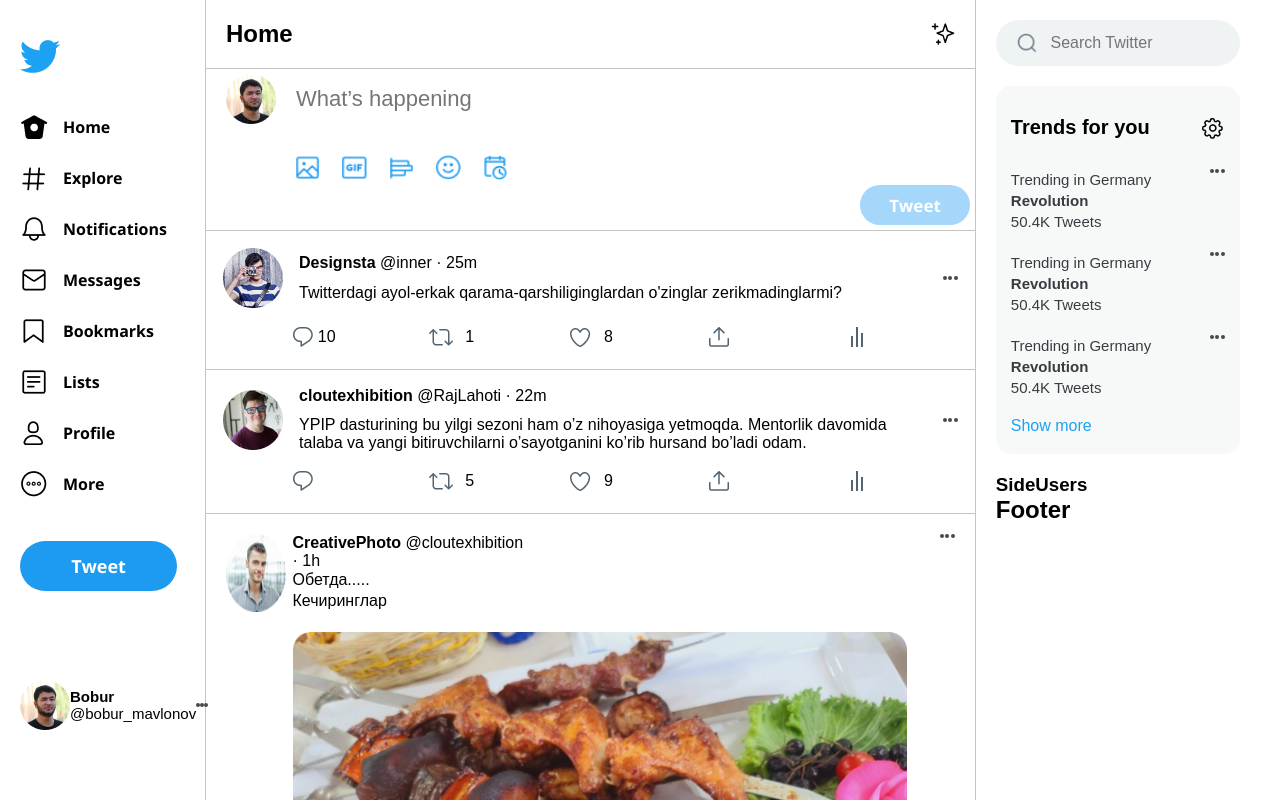
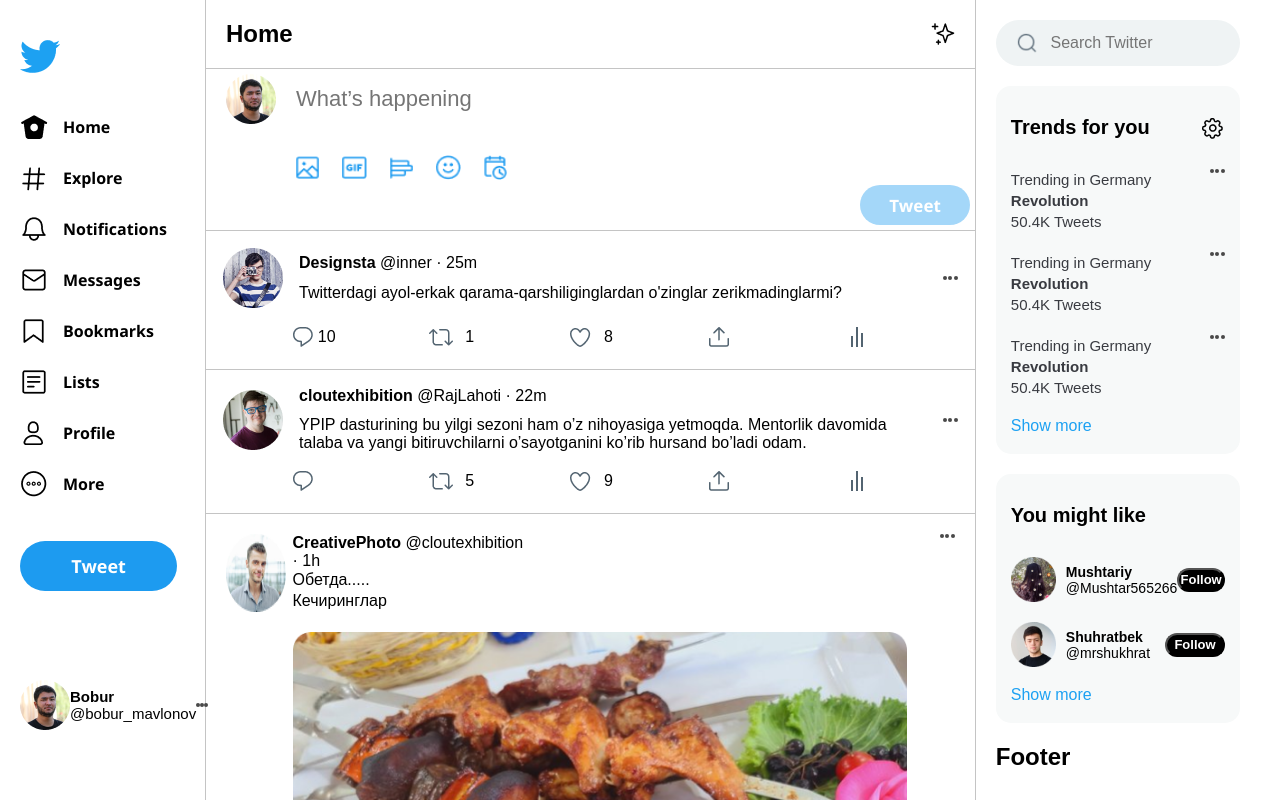
Before and after one commit to bboisxonov/Twitter, a React (Create React App) app: page / in a window 1280 px wide. Shown: the top 800 px of the page. Built offline with nearby package versions, Linux system fonts and the light colour scheme.

Commit message:
user bar was added

```diff
--- a/src/Components/Trends/SideUsers/sideusers.css
+++ b/src/Components/Trends/SideUsers/sideusers.css
@@ -0,0 +1,46 @@
+.bar {
+  width: 100%;
+}
+.trendbar {
+  margin: 20px 0;
+  width: 100%;
+  border-radius: 15px;
+  background: #f7f9f9;
+  padding: 10px 15px;
+}
+.bar-user-item {
+  list-style: none;
+  display: flex;
+  align-items: center;
+  margin: 20px 0;
+}
+.bar-title {
+  color: #000;
+  font-size: 20px;
+  font-weight: 700;
+  margin-bottom: 10px;
+}
+.show-more {
+  color: #1da1f2;
+  font-size: 16px;
+  font-weight: 400;
+  line-height: 100%; /* 18px */
+  margin: 10px 0;
+}
+.bar-users {
+  color: #000;
+  font-size: 14px;
+  font-weight: 400;
+  margin-left: 10px;
+}
+.follow-btn {
+  margin-left: auto;
+  width: 60px;
+  height: 24px;
+  border-radius: 50px;
+  background: #000;
+  color: #fff;
+  font-size: 13px;
+  font-weight: 700;
+  line-height: 100%; /* 18px */
+}
--- a/src/Components/Trends/SideUsers/sideusers.jsx
+++ b/src/Components/Trends/SideUsers/sideusers.jsx
@@ -3,11 +3,36 @@
 import "./sideusers.css"
 
 function SideUsers(){
-    return (
-    <section>
-        <h1>SideUsers</h1>
-    </section>
-    )
+    return <div className="trendbar">
+    <ul className='bar'>
+
+        <li className='bar-item'>
+            <h3 className='bar-title'>You might like</h3>
+        </li>
+
+        <li className='bar-user-item'>
+
+            <img width={45} src={require('../../../images/user-mushtariy.png')} alt="" />
+            <p className='bar-users'><b>Mushtariy</b><br />
+                @Mushtar565266</p>
+
+            <button className='follow-btn'>Follow</button>
+        </li>
+
+        <li className='bar-user-item'>
+
+            <img width={45} src={require('../../../images/user-shuhratbek.png')} alt="" />
+            <p className='bar-users'><b>Shuhratbek</b><br />
+                @mrshukhrat</p>
+
+            <button className='follow-btn'>Follow</button>
+        </li>
+
+
+        <h3 className='show-more'>Show more</h3>
+    </ul>
+
+</div>
 }
 
 export default SideUsers
```
